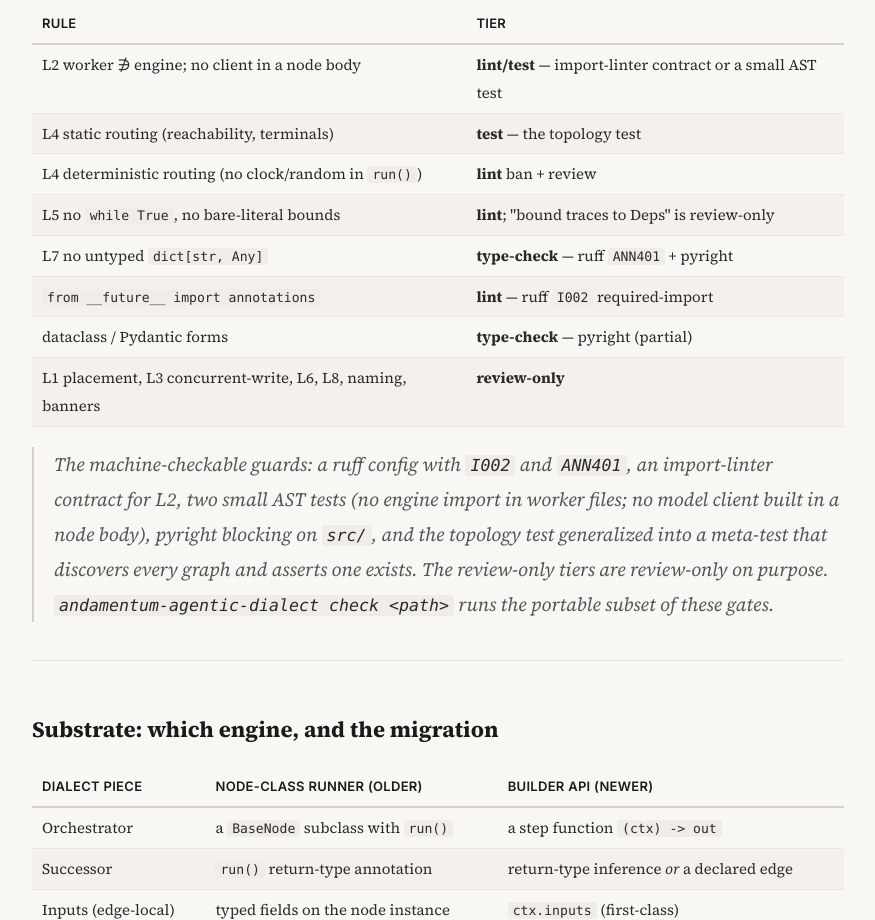
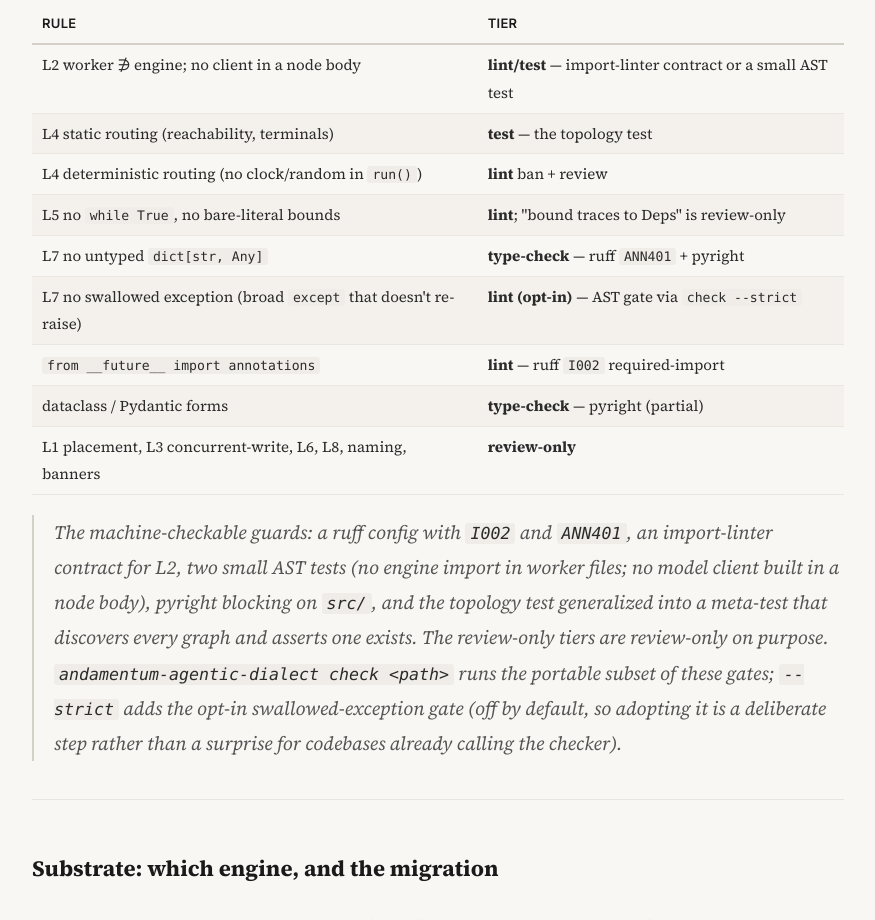
Before and after one commit to TimoLassmann/andamentum, a plain HTML site: page docs/agentic-systems/agentic-dialect.html in a window 1280 px wide. Shown: the part 11080-12000 px from the top of the page, without its empty margins (202-1077 px from the left). Drawn offline with Linux system fonts and the light colour scheme; files that its build step writes are made by us from their sources.

Commit message:
docs(agentic-dialect): regenerate HTML from DIALECT.md (swallow-gate row)
Re-rendered docs/agentic-systems/agentic-dialect.html via
`andamentum-typeset DIALECT.md --title "The Agentic Dialect"` so the rendered canon
matches the source after the opt-in swallowed-exception enforcement row + note were
added. Diff is exactly that content (+7/-1); no restyle.

Co-Authored-By: Claude Opus 4.8 (1M context) <noreply@anthropic.com>

```diff
--- a/docs/agentic-systems/agentic-dialect.html
+++ b/docs/agentic-systems/agentic-dialect.html
@@ -3063,6 +3063,10 @@ on purpose so they are not mistaken for guaranteed.</p>
 <td><strong>type-check</strong> — ruff <code>ANN401</code> + pyright</td>
 </tr>
 <tr>
+<td>L7 no swallowed exception (broad <code>except</code> that doesn't re-raise)</td>
+<td><strong>lint (opt-in)</strong> — AST gate via <code>check --strict</code></td>
+</tr>
+<tr>
 <td><code>from __future__ import annotations</code></td>
 <td><strong>lint</strong> — ruff <code>I002</code> required-import</td>
 </tr>
@@ -3081,7 +3085,9 @@ on purpose so they are not mistaken for guaranteed.</p>
 for L2, two small AST tests (no engine import in worker files; no model client built in a node
 body), pyright blocking on <code>src/</code>, and the topology test generalized into a meta-test that
 discovers every graph and asserts one exists. The review-only tiers are review-only on purpose.
-<code>andamentum-agentic-dialect check &lt;path&gt;</code> runs the portable subset of these gates.</p>
+<code>andamentum-agentic-dialect check &lt;path&gt;</code> runs the portable subset of these gates; <code>--strict</code>
+adds the opt-in swallowed-exception gate (off by default, so adopting it is a deliberate step
+rather than a surprise for codebases already calling the checker).</p>
 </blockquote>
 <hr />
 <h2 id="substrate-which-engine-and-the-migration">Substrate: which engine, and the migration</h2>
```
